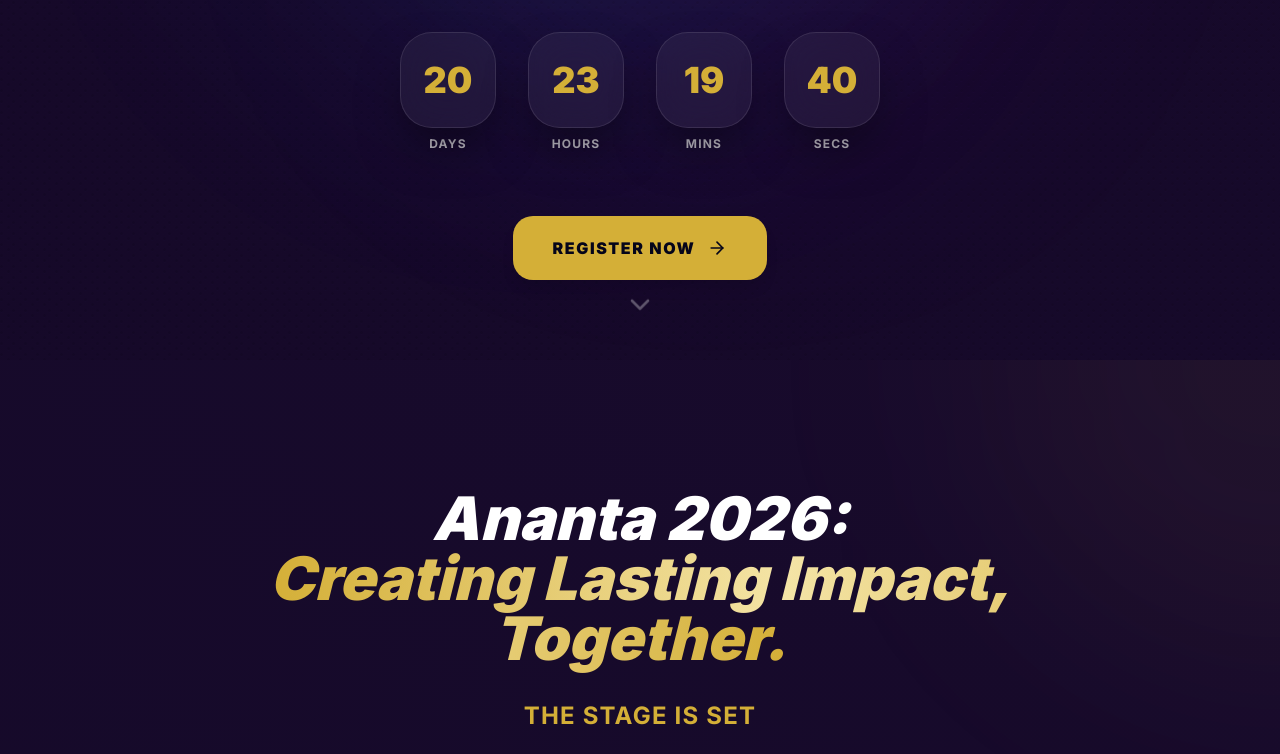
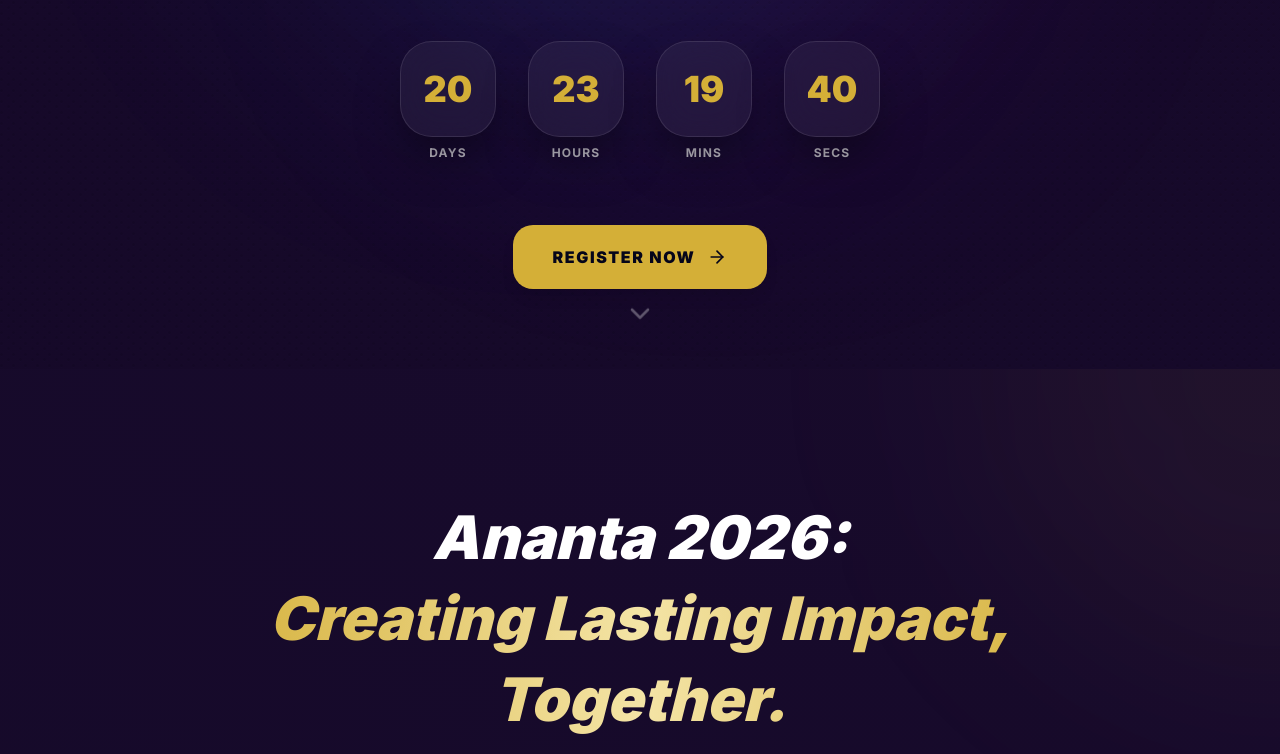
Before and after one commit to rsamdio/Ananta, a plain HTML site: page index.html in a window 1280 px wide. Shown: the part 780-1534 px from the top of the page. Drawn offline with nearby package versions, Linux system fonts and the light colour scheme.

Commit message:
feat: implement universal non-clipping safe padding and line heights on all italic and gradient titles

```diff
--- a/index.html
+++ b/index.html
@@ -1214,7 +1214,7 @@
             <div class="absolute top-1/4 left-0 w-[400px] h-[400px] bg-blue-vibrant/5 rounded-full blur-[120px]"></div>
             <div class="container mx-auto">
                 <div class="text-center mb-24">
-                    <h2 class="text-5xl font-black mb-6 italic">Explore <span
+                    <h2 class="section-title font-black mb-6 italic">Explore <span
                             class="gold-gradient-text">Bengaluru</span></h2>
                     <p class="text-white/65 text-lg max-w-2xl mx-auto">Experience the vibrant culture, lush greenery,
                         and legendary flavors of India's most dynamic city.</p>
@@ -1353,7 +1353,7 @@
         <section id="faq" class="py-24 px-4 bg-black/30 border-t border-white/10 scroll-mt-28"
             aria-labelledby="faq-heading">
             <div class="container mx-auto max-w-3xl">
-                <h2 id="faq-heading" class="text-4xl md:text-5xl font-black mb-4 italic text-center">Frequently Asked
+                <h2 id="faq-heading" class="section-title font-black mb-4 italic text-center">Frequently Asked
                     <span class="gold-gradient-text">Questions</span>
                 </h2>
                 <p class="text-white/70 text-center mb-14 text-lg">Answers about dates, venue, registration, and who
--- a/style.css
+++ b/style.css
@@ -463,3 +463,26 @@ body {
         font-size: 1.5rem !important; /* text-2xl equivalent */
     }
 }
+
+/* Fix text cropping/clipping on gold-gradient and italic elements */
+.gold-gradient-text {
+    display: inline-block !important;
+    padding-top: 0.08em !important;
+    padding-bottom: 0.12em !important;
+    padding-left: 0.04em !important;
+    padding-right: 0.12em !important;
+    margin-top: -0.08em !important;
+    margin-bottom: -0.12em !important;
+    margin-left: -0.04em !important;
+    margin-right: -0.12em !important;
+    vertical-align: baseline !important;
+    overflow: visible !important;
+}
+
+/* Also apply safe line height and vertical padding to headings to avoid container-edge clipping */
+.section-title,
+.global-title,
+h1, h2, h3 {
+    line-height: 1.35 !important;
+    overflow: visible !important;
+}
```
